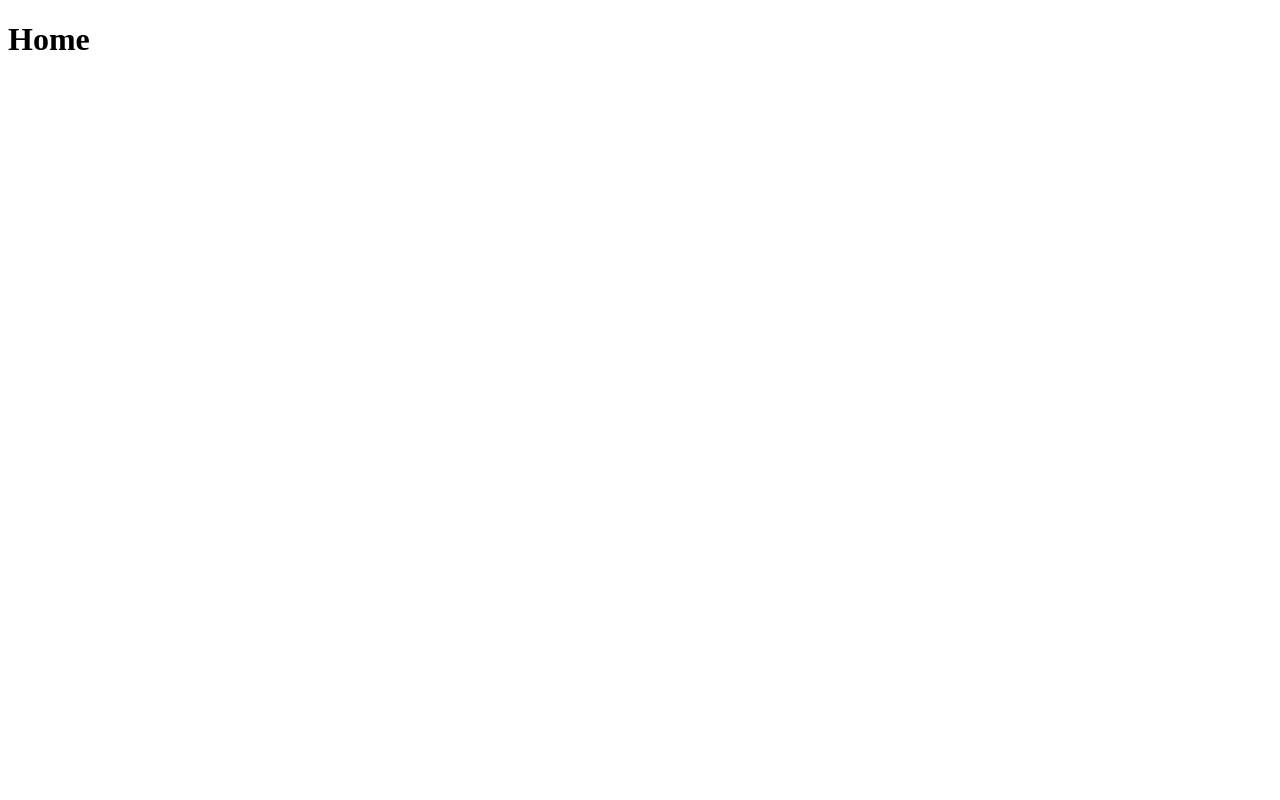
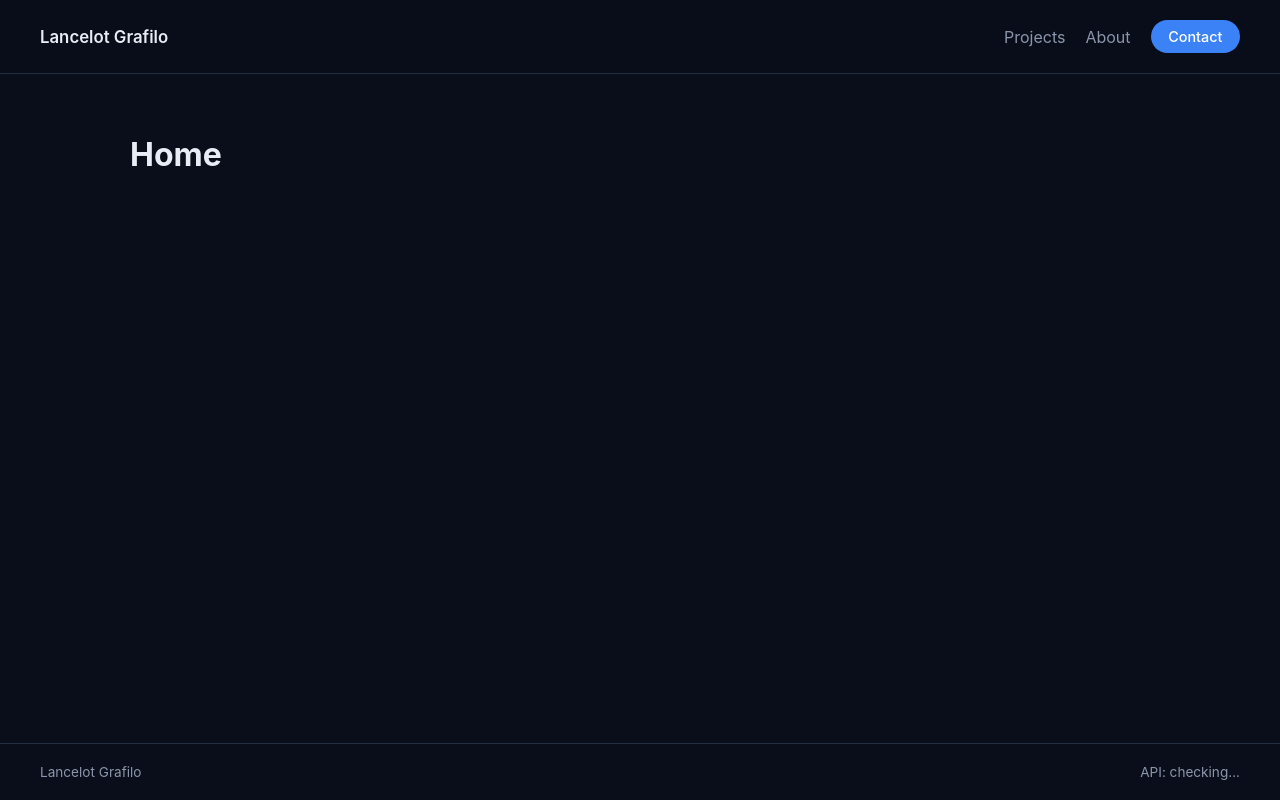
Before and after one commit to lancelotgrafilo/lancelot-grafilo-fullstack, a React (Vite) app in the folder client/: page / in a window 1280 px wide. Built offline with nearby package versions, Linux system fonts and the light colour scheme.

Commit message:
style: switch to blue modern design tokens and update layout

```diff
--- a/client/src/App.jsx
+++ b/client/src/App.jsx
@@ -1,17 +1,19 @@
-import { Routes, Route } from 'react-router-dom';
-import Home from './pages/Home.jsx';
-import Projects from './pages/Projects.jsx';
-import ProjectDetail from './pages/ProjectDetail.jsx';
-import About from './pages/About.jsx';
-import Contact from './pages/Contact.jsx';
-import Status from './pages/Status.jsx';
-import AdminLogin from './pages/AdminLogin.jsx';
-import AdminDashboard from './pages/AdminDashboard.jsx';
-import NotFound from './pages/NotFound.jsx';
+import { Routes, Route } from 'react-router-dom'
+import Layout from './components/Layout.jsx'
+import Home from './pages/Home.jsx'
+import Projects from './pages/Projects.jsx'
+import ProjectDetail from './pages/ProjectDetail.jsx'
+import About from './pages/About.jsx'
+import Contact from './pages/Contact.jsx'
+import Status from './pages/Status.jsx'
+import AdminLogin from './pages/AdminLogin.jsx'
+import AdminDashboard from './pages/AdminDashboard.jsx'
+import NotFound from './pages/NotFound.jsx'
 
 export default function App() {
   return (
     <Routes>
+      <Route element={<Layout />}>
         <Route path="/" element={<Home />} />
         <Route path="/projects" element={<Projects />} />
         <Route path="/projects/:slug" element={<ProjectDetail />} />
@@ -21,6 +23,7 @@ export default function App() {
         <Route path="/admin/login" element={<AdminLogin />} />
         <Route path="/admin" element={<AdminDashboard />} />
         <Route path="*" element={<NotFound />} />
+      </Route>
     </Routes>
   )
 }
--- /dev/null
+++ b/client/src/components/Layout.jsx
@@ -0,0 +1,57 @@
+import { Link, Outlet } from 'react-router-dom'
+
+export default function Layout() {
+  return (
+    <div style={{ minHeight: '100vh', display: 'flex', flexDirection: 'column' }}>
+      <header style={{
+        borderBottom: '1px solid var(--color-border)',
+        padding: 'var(--space-md) var(--space-lg)',
+        display: 'flex',
+        alignItems: 'center',
+        justifyContent: 'space-between',
+        position: 'sticky',
+        top: 0,
+        background: 'rgba(10, 14, 26, 0.85)',
+        backdropFilter: 'blur(8px)',
+        zIndex: 10,
+      }}>
+        <Link to="/" style={{ color: 'var(--color-text)', fontWeight: 600, fontSize: '1.05rem' }}>
+          Lancelot Grafilo
+        </Link>
+        <nav style={{ display: 'flex', gap: 'var(--space-md)', alignItems: 'center' }}>
+          <Link to="/projects" style={{ color: 'var(--color-text-muted)' }}>Projects</Link>
+          <Link to="/about" style={{ color: 'var(--color-text-muted)' }}>About</Link>
+          <Link
+            to="/contact"
+            style={{
+              color: '#fff',
+              background: 'var(--color-accent)',
+              padding: '0.5rem 1.1rem',
+              borderRadius: 'var(--radius-full)',
+              fontWeight: 500,
+              fontSize: '0.9rem',
+            }}
+          >
+            Contact
+          </Link>
+        </nav>
+      </header>
+
+      <main style={{ flex: 1, padding: 'var(--space-lg)', maxWidth: '1100px', width: '100%', margin: '0 auto' }}>
+        <Outlet />
+      </main>
+
+      <footer style={{
+        borderTop: '1px solid var(--color-border)',
+        padding: 'var(--space-md) var(--space-lg)',
+        display: 'flex',
+        justifyContent: 'space-between',
+        color: 'var(--color-text-muted)',
+        fontSize: '0.85rem',
+      }}>
+        <span>Lancelot Grafilo</span>
+        <span>API: checking...</span>
+      </footer>
+    </div>
+  )
+}
--- a/client/src/main.jsx
+++ b/client/src/main.jsx
@@ -1,3 +1,4 @@
+import './styles/tokens.css'
 import { StrictMode } from 'react'
 import { createRoot } from 'react-dom/client'
 import { BrowserRouter } from 'react-router-dom'
--- /dev/null
+++ b/client/src/styles/tokens.css
@@ -0,0 +1,44 @@
+:root {
+  --color-bg: #0A0E1A;
+  --color-surface: #111827;
+  --color-surface-hover: #1A2333;
+  --color-border: #232E45;
+  --color-text: #E8ECF4;
+  --color-text-muted: #8B96AC;
+
+  --color-accent: #3B82F6;
+  --color-accent-hover: #60A5FA;
+  --color-accent-soft: rgba(59, 130, 246, 0.12);
+
+  --font-body: 'Inter', system-ui, sans-serif;
+  --font-mono: 'JetBrains Mono', 'Courier New', monospace;
+
+  --space-xs: 0.375rem;
+  --space-sm: 0.75rem;
+  --space-md: 1.25rem;
+  --space-lg: 2.5rem;
+  --space-xl: 4.5rem;
+
+  --radius-sm: 8px;
+  --radius-md: 14px;
+  --radius-lg: 20px;
+  --radius-full: 999px;
+
+  --shadow-card: 0 1px 3px rgba(0, 0, 0, 0.3), 0 4px 16px rgba(0, 0, 0, 0.15);
+}
+
+* {
+  box-sizing: border-box;
+}
+
+body {
+  margin: 0;
+  background: var(--color-bg);
+  color: var(--color-text);
+  font-family: var(--font-body);
+  -webkit-font-smoothing: antialiased;
+}
+
+a {
+  text-decoration: none;
+}
```
Lines whose indentation alone changed are shown as unchanged.
